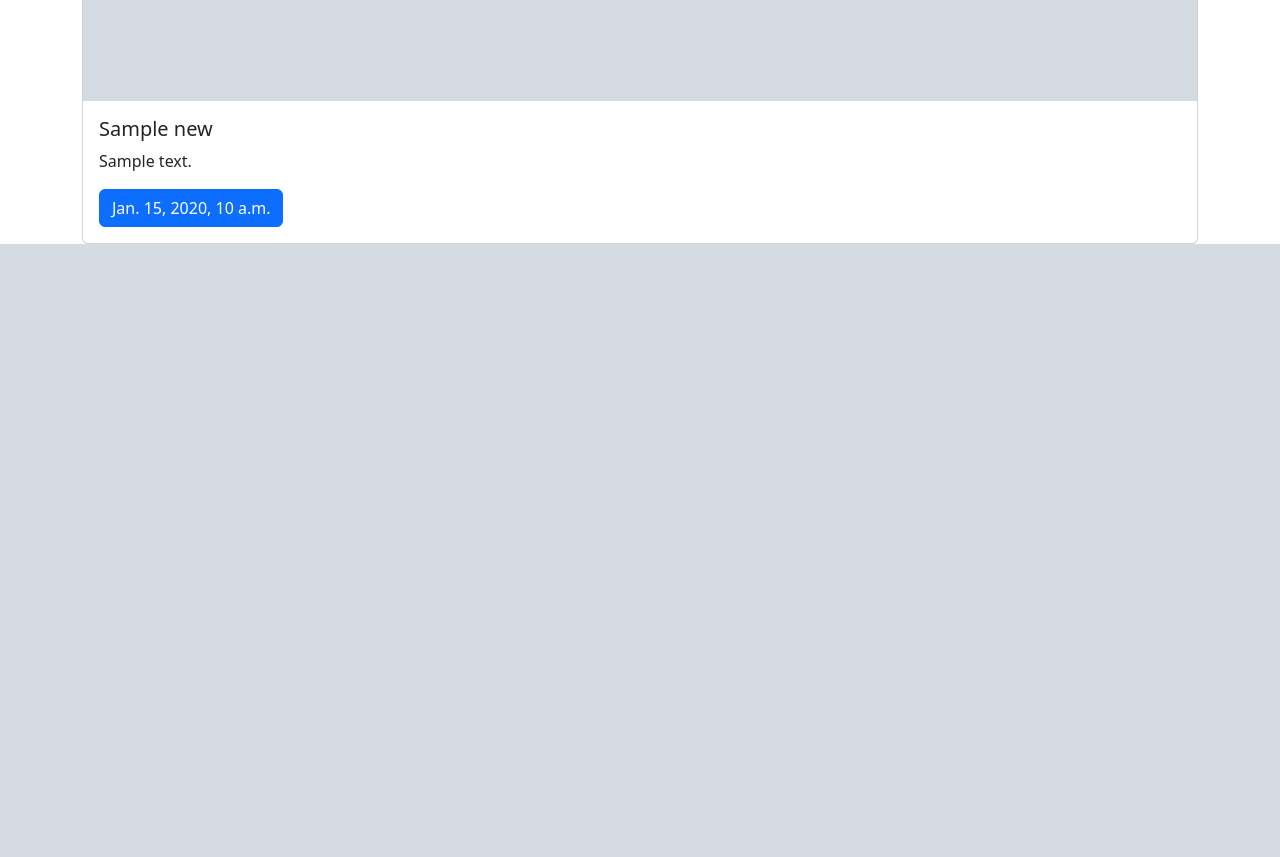
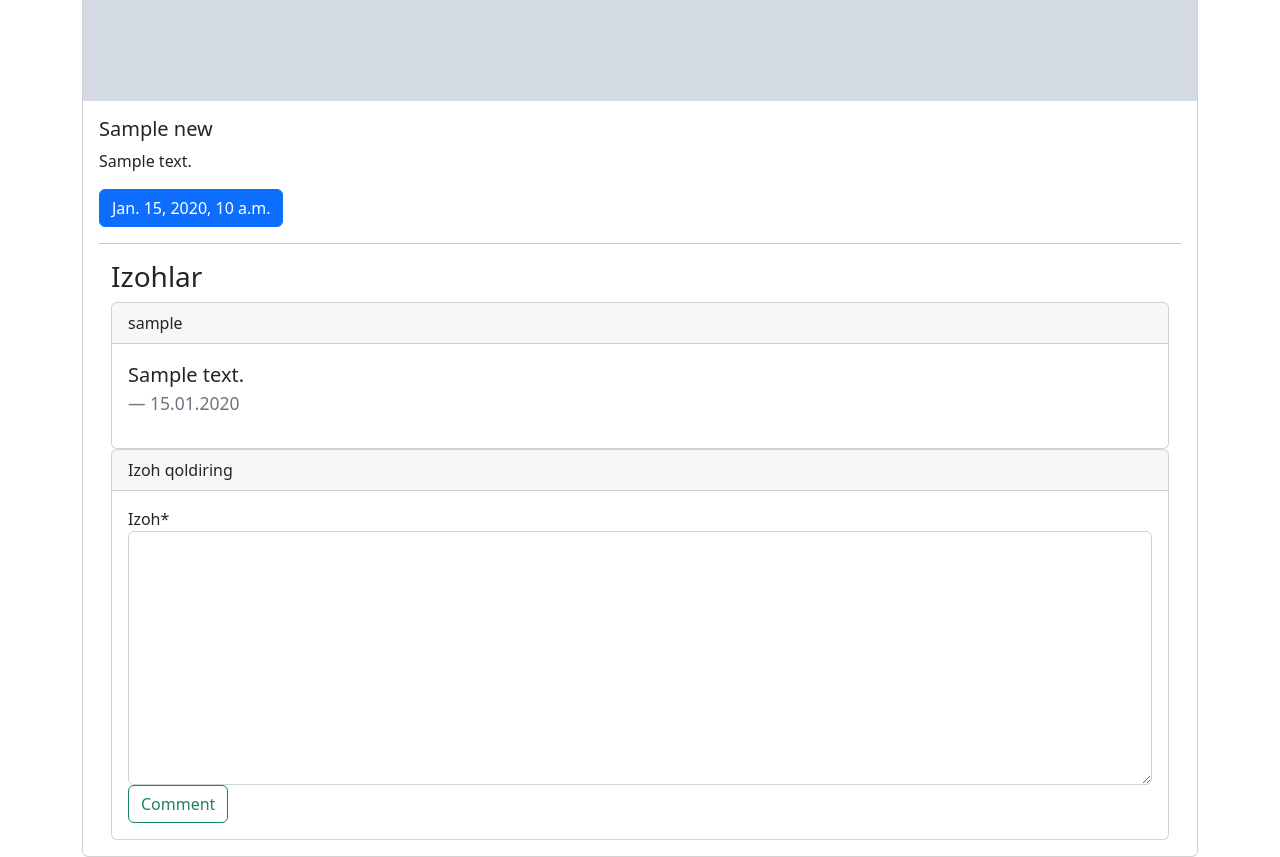
Before and after one commit to adulaziziy/Web-corses-django, a Django app: page /news/1/ in a window 1280 px wide. Shown: the part 833-1690 px from the top of the page. Before the commit the page ends 1077 px from the top, so only its background shows below. Run offline with Django 3.2, Linux system fonts and the light colour scheme; tables that the repository leaves empty hold one stand-in row (values such as "Sample post"); grey boxes marked "Sample" are stand-in pictures; some libraries are stand-ins or nearby versions.

Commit message:
kommentlarga izoh qo'shish formasi

```diff
--- a/First/settings.py
+++ b/First/settings.py
@@ -38,6 +38,7 @@ INSTALLED_APPS = [
     'django.contrib.messages',
     'django.contrib.staticfiles',
     'crispy_forms',
+    'django_summernote',
     'poll',
     'userprofile',
     'new',
--- a/First/urls.py
+++ b/First/urls.py
@@ -22,6 +22,7 @@ from .views import users_view, groups_view, home
 
 urlpatterns = [
     path('admin/', admin.site.urls),
+     path('summernote/', include('django_summernote.urls')),
     path('savollar/', include('poll.urls', namespace='poll')),
     path('accounts/', include('userprofile.urls', namespace='userprofile')),
     path('news/', include('new.urls', namespace='new')),
--- a/new/forms.py
+++ b/new/forms.py
@@ -2,7 +2,7 @@ import django
 
 from django import forms
 
-from .models import New
+from .models import New, Comment
 
 class NewForm(forms.ModelForm):
     class Meta:
@@ -14,3 +14,8 @@ class NewFormMine(forms.ModelForm):
     class Meta:
         model = New
         exclude = ['author', 'created']
+
+class CommentForm(forms.ModelForm):
+    class Meta:
+        model = Comment
+        fields = ['body']
--- a/new/models.py
+++ b/new/models.py
@@ -1,5 +1,6 @@
 from django.db import models
 from django.contrib.auth.models import User
+from django.utils import timezone
 
 
 class New(models.Model):
@@ -20,3 +21,29 @@ class New(models.Model):
 
     def __str__(self):
         return self .title
+
+class Comment(models.Model):
+    author = models.ForeignKey(
+        User,
+        verbose_name="Muallif",
+        on_delete=models.SET_NULL,
+        null=True,
+        blank=True,
+        )
+    post = models.ForeignKey(
+        New,
+        verbose_name="Post",
+        on_delete=models.SET_NULL,
+        related_name="comments",
+        null=True,
+        blank=True
+        )
+    body = models.TextField("Izoh")
+    date = models.DateField(default=timezone.now)
+
+    def __str__(self):
+        return f"{self.body[:20]}..."
+
+    class Meta:
+        verbose_name = "Izoh"
+        verbose_name_plural = "Izohlar"
--- a/new/views.py
+++ b/new/views.py
@@ -1,7 +1,7 @@
 from django.shortcuts import redirect, render, get_object_or_404
 
-from .models import New
-from .forms import NewForm, NewFormMine
+from .models import New, Comment
+from .forms import NewForm, NewFormMine, CommentForm
 
 def news_list(request):
     news = New.objects.all().order_by('-created') # quereset
@@ -12,7 +12,20 @@ def news_list(request):
 
 def news_detail(request, id):
     new = get_object_or_404(New, id=id)
-    return render(request, 'new/news_detail.html', {'new': new})
+    form = CommentForm()
+
+    if request.method == "POST":
+        #comment formaga postda kelayorgan malumotlarni
+        # berib validatsiyadan otqazamkiz
+        form = CommentForm(request.POST)
+        if form.is_valid():
+            comment = form.save(commit=False)
+            comment.post = new
+            if request.user.is_authenticated:
+                comment.author = request.user
+            comment.save()
+            return redirect("new:detail", id=id)
+    return render(request, 'new/news_detail.html', {'new': new, "form": form})
 
 def create(request):
     form = NewForm
@@ -58,4 +71,5 @@ def my_update(request, id):
 
 def my_detail(request, id):
     new = get_object_or_404(New, id=id)
+
     return render(request, 'nev/my_detail.html', {'new': new})
--- a/templates/new/my_detail.html
+++ b/templates/new/my_detail.html
@@ -10,7 +10,7 @@
     {% endif %}
     <div class="card-body">
       <h5 class="card-title">{{new.title}}</h5>
-      <p class="card-text">{{ new.body }}</p>
+      <p class="card-text">{{ new.body|safe }}</p>
       <span class="btn btn-primary">{{ new.created }}</span>
       <div class="float-end">
         <a href="{% url 'new:remove' id=new.id%}" class="btn btn-danger">O'chirish</a>
--- a/templates/new/my_news.html
+++ b/templates/new/my_news.html
@@ -13,7 +13,7 @@
               {% endif %}
               <div class="card-body">
               <h5 class="card-title">{{ new.title }}</h5>
-              <p class="card-text">{{ new.body|truncatewords_html:10 }}</p>
+              <p class="card-text">{{ new.body|safe|truncatewords_html:10 }}</p>
               <a href="{% url 'new:my_detail' id=new.id%}" class="btn btn-primary">Batafsil</a>
               <a href="{% url 'new:remove' id=new.id%}" class="btn btn-danger">O'chirish</a>
               <a href="{% url 'new:my_update' id=new.id%}" class="btn btn-outline-info">Yangilash</a>
--- a/templates/new/news_detail.html
+++ b/templates/new/news_detail.html
@@ -1,4 +1,5 @@
 {% extends 'base.html' %}
+{% load crispy_forms_tags %}
 
 {% block content %}
 <div class="py-5">
@@ -10,11 +11,39 @@
     {% endif %}
     <div class="card-body">
       <h5 class="card-title">{{new.title}}</h5>
-      <p class="card-text">{{ new.body }}</p>
+      <p class="card-text">{{ new.body|safe }}</p>
       <span class="btn btn-primary">{{ new.created }}</span>
       {% if user.is_superuser %}
       <a href="{% url 'new:remove' id=new.id%}" class="btn btn-danger float-end">O'chirish</a>
       {% endif %}
+      <hr>
+      <div class="container mt-3">
+        <h3>Izohlar</h3>
+      {% for comment in new.comments.all %}
+      <div class="card">
+        <div class="card-header">
+          {{ comment.author|default:"Anonim Foydalanuvchi" }}
+        </div>
+        <div class="card-body">
+          <blockquote class="blockquote mb-0">
+            <p>{{ comment.body }}</p>
+            <footer class="blockquote-footer">{{ comment.date|date:"d.m.Y" }}</footer>
+          </blockquote>
+        </div>
+      </div>
+      {% endfor %}
+
+      <div class="card mt-5">
+        <div class="card-header">
+         Izoh qoldiring
+        </div>
+        <div class="card-body">
+         <form action="." method="post">
+          {% csrf_token %}
+          {{ form|crispy}}
+          <input type="submit" value="Comment" class="btn btn-outline-success mt-4">
+         </form>
+     </div>
     </div>
   </div>
 
--- a/templates/new/news_list.html
+++ b/templates/new/news_list.html
@@ -13,7 +13,7 @@
               {% endif %}
               <div class="card-body">
               <h5 class="card-title">{{ new.title }}</h5>
-              <p class="card-text">{{ new.body|truncatewords_html:10 }}</p>
+              <p class="card-text">{{ new.body|safe|truncatewords_html:10 }}</p>
               <a href="{% url 'new:detail' id=new.id%}" class="btn btn-primary">Batafsil</a>
             </div>
           </div>
```
Also changed, not shown: new/admin.py (+7 -2 lines), new/migrations/0003_commet.py (added), new/migrations/0004_auto_20220620_1054.py (added), new/migrations/0005_comment_date.py (added), new/migrations/0006_alter_comment_post.py (added).
